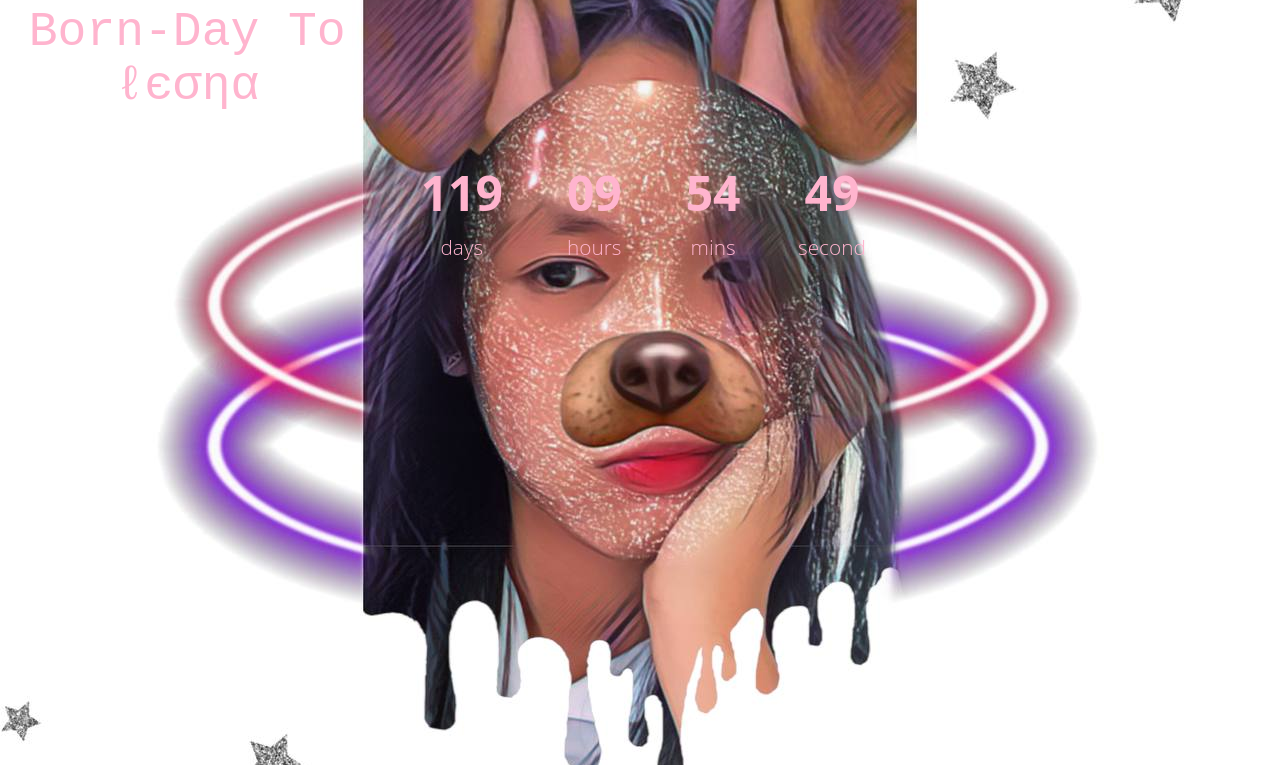
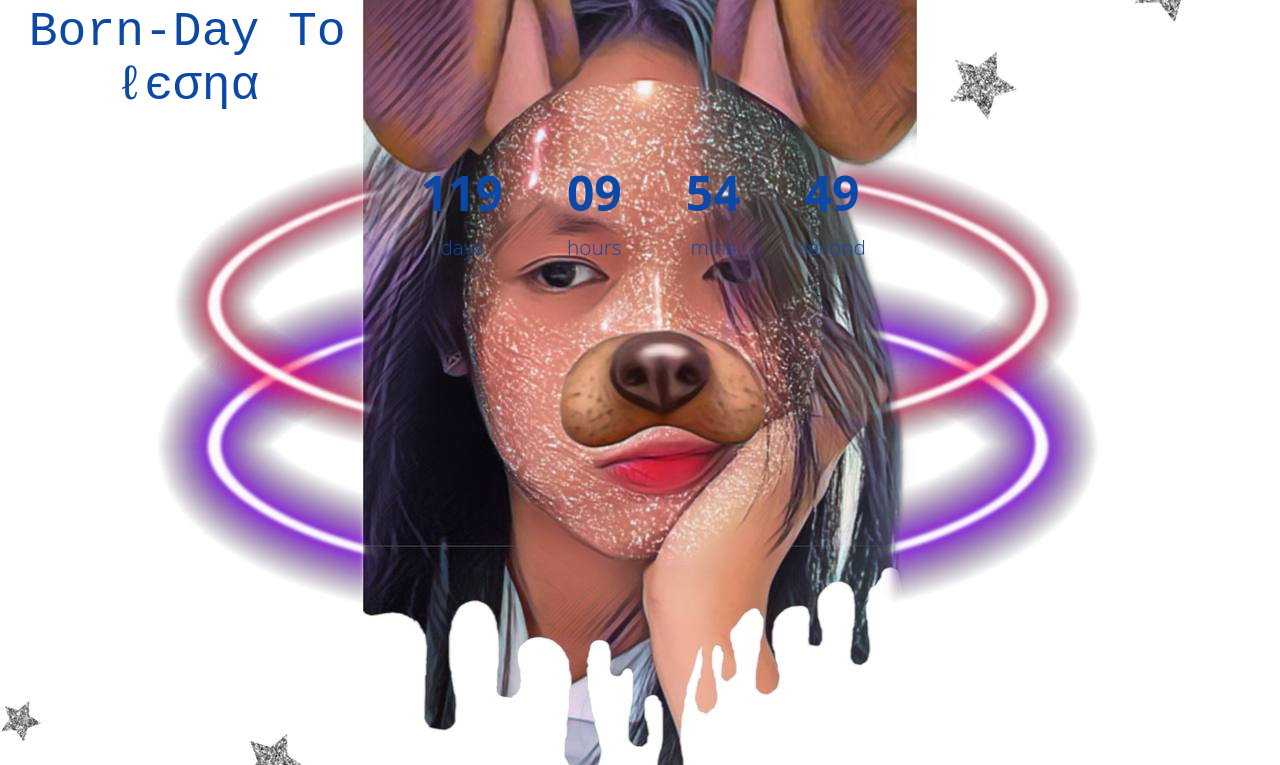
Before and after one commit to Phuri-code/Bord-day-to-leona, a plain HTML site: page index.html in a window 1280 px wide. Shown: the top 765 px of the page. Drawn offline with Linux system fonts and the light colour scheme.

Commit message:
Update index.css

```diff
--- a/index.css
+++ b/index.css
@@ -46,7 +46,7 @@ h1{
     background-image:url(kanha-kiika.jpg);
     background-position: center;
     position: relative;
-    color: rgba(255, 180, 206, 1);
+    color: #0c48a8;
     background-size: cover;
 }
 
```
